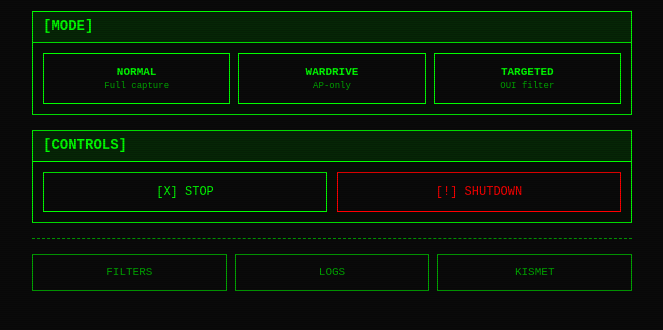
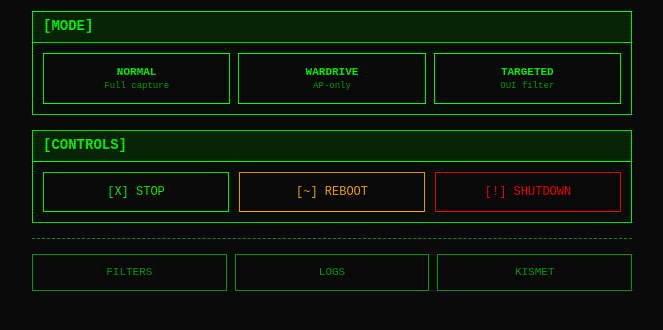
Before and after one commit to PoppaShell/WarPie, a Flask app: page / in a window 1280 px wide. Shown: the part 225-555 px from the top of the page, without its empty margins (308-971 px from the left). Run offline with Flask 3, Linux system fonts and the light colour scheme.

Commit message:
Add reboot button to control panel
- Add yellow warning-styled reboot button between stop and shutdown
- Add /api/reboot endpoint with graceful service stop
- Update control grid to 3 columns for new button layout

```diff
--- a/web/routes/main.py
+++ b/web/routes/main.py
@@ -106,6 +106,29 @@
     return True
 
 
+def reboot_system() -> bool:
+    """Initiate graceful system reboot.
+
+    Returns:
+        True if reboot command was issued.
+    """
+    try:
+        # Stop services gracefully first
+        subprocess.run(
+            ["sudo", "systemctl", "stop", "wardrive"],
+            check=False,
+            capture_output=True,
+        )
+        # Initiate reboot
+        subprocess.Popen(
+            ["sudo", "shutdown", "-r", "now"],
+            start_new_session=True,
+        )
+        return True
+    except Exception:
+        return False
+
+
 def shutdown_system() -> bool:
     """Initiate graceful system shutdown.
 
@@ -207,6 +230,18 @@
         return jsonify({"success": False, "error": "Failed to switch mode"}), 500
 
 
+@main_bp.route("/api/reboot", methods=["POST"])
+def api_reboot():
+    """Initiate graceful system reboot."""
+    success = reboot_system()
+
+    if success:
+        # Return a simple message - the page will disconnect when Pi reboots
+        return "<div class='status-row'><span class='status-value'>Rebooting...</span></div>"
+    else:
+        return jsonify({"success": False, "error": "Failed to initiate reboot"}), 500
+
+
 @main_bp.route("/api/shutdown", methods=["POST"])
 def api_shutdown():
     """Initiate graceful system shutdown."""
--- a/web/static/style.css
+++ b/web/static/style.css
@@ -156,7 +156,7 @@
 /* Control Grid */
 .control-grid {
     display: grid;
-    grid-template-columns: repeat(2, 1fr);
+    grid-template-columns: repeat(3, 1fr);
     gap: 10px;
 }
 
@@ -173,6 +173,16 @@
 
 .ctrl-btn:hover {
     background: var(--highlight);
+}
+
+.ctrl-btn.warning {
+    border-color: var(--warning);
+    color: var(--warning);
+}
+
+.ctrl-btn.warning:hover {
+    background: rgba(255, 170, 0, 0.1);
+    box-shadow: 0 0 10px rgba(255, 170, 0, 0.3);
 }
 
 .ctrl-btn.danger {
--- a/web/templates/partials/_controls.html
+++ b/web/templates/partials/_controls.html
@@ -11,6 +11,16 @@
         [X] STOP
     </button>
 
+    <button class="ctrl-btn warning"
+            hx-post="/api/reboot"
+            hx-confirm="Reboot WarPie? The Raspberry Pi will restart and you will temporarily lose connection."
+            hx-indicator="#reboot-spinner">
+        <span class="htmx-indicator" id="reboot-spinner">
+            <span class="spinner"></span>
+        </span>
+        [~] REBOOT
+    </button>
+
     <button class="ctrl-btn danger"
             hx-post="/api/shutdown"
             hx-confirm="Shutdown WarPie? The Raspberry Pi will power off and you will lose connection."
```
